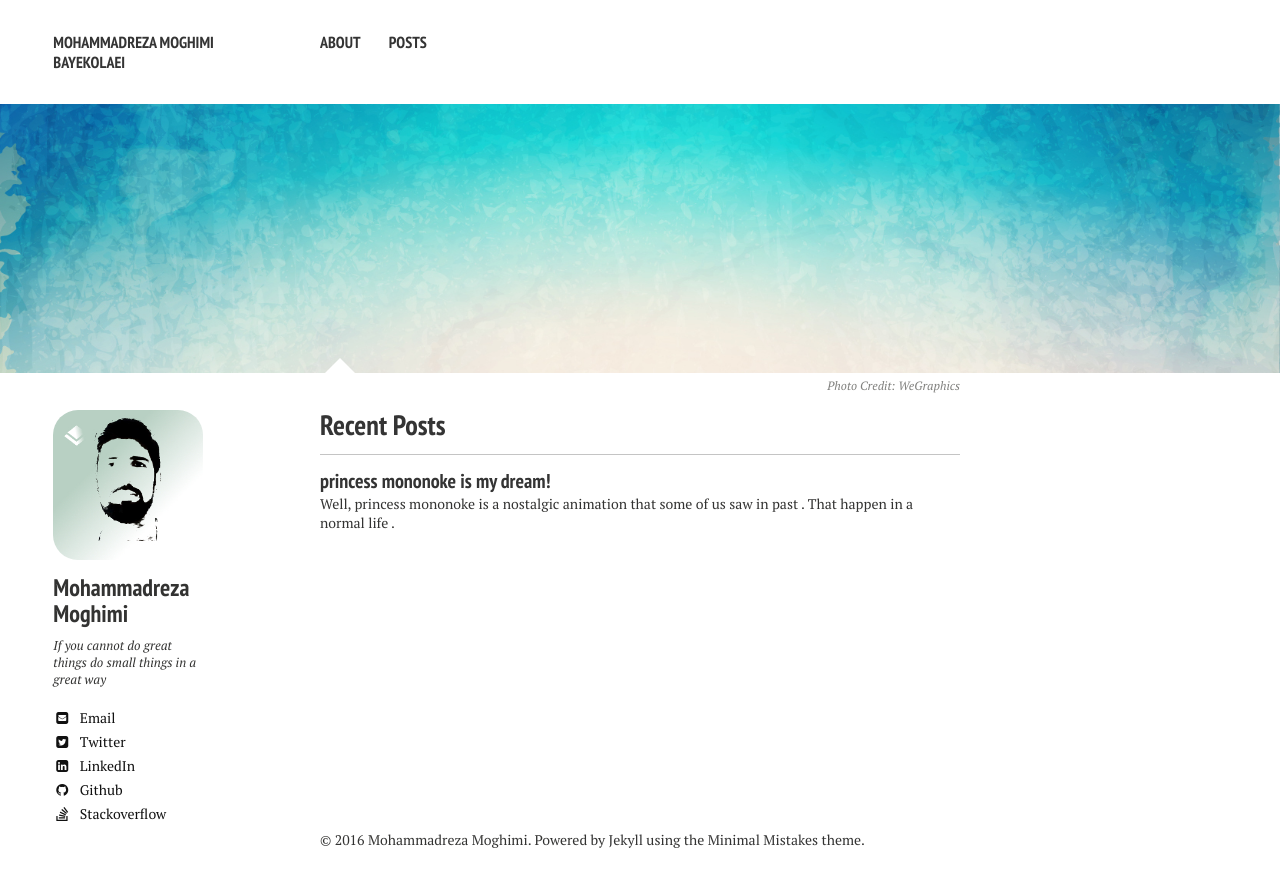
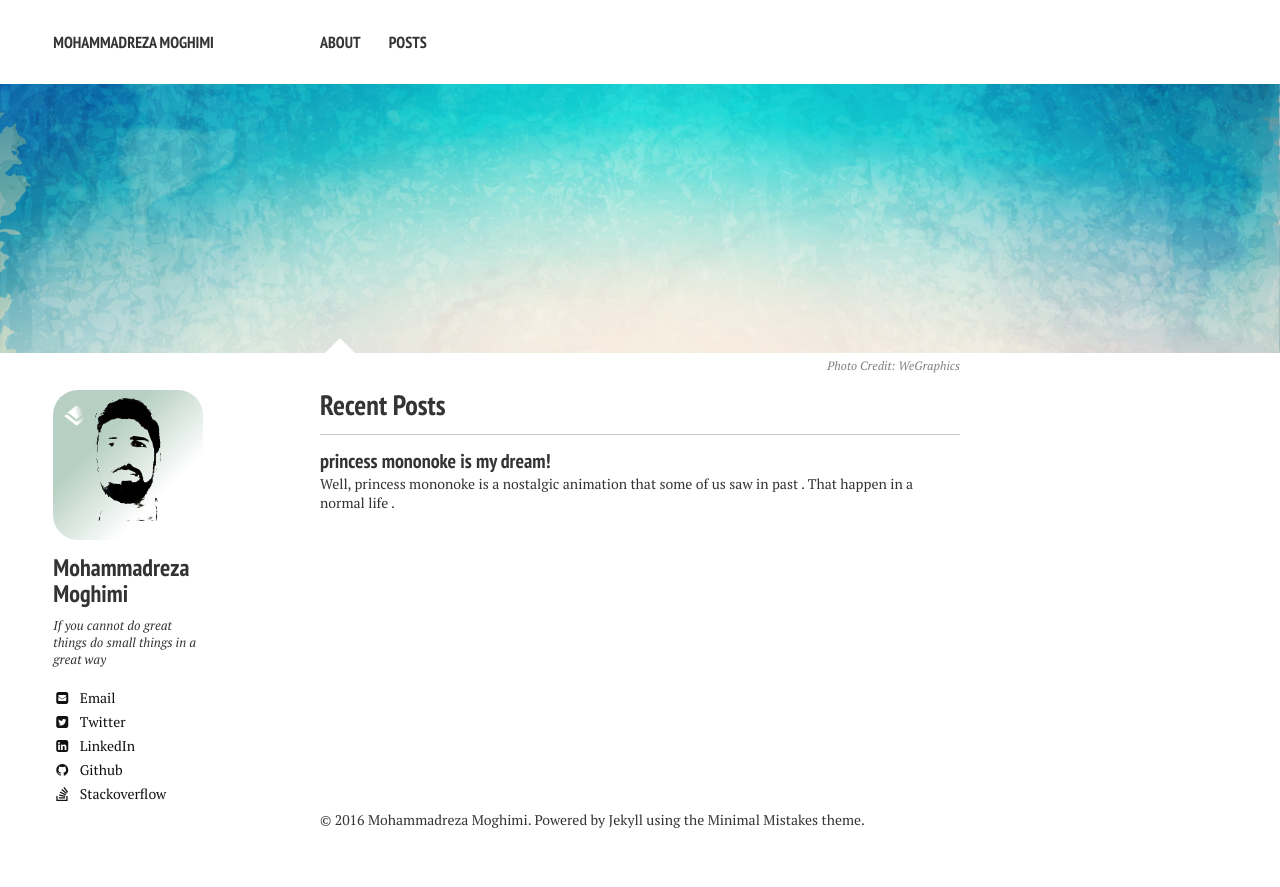
Before and after one commit to mimr9/mimr9.github.io, a Jekyll site: the page built from index.md, in a window 1280 px wide. Shown: the top 887 px of the page. Built offline with Jekyll 4.4.1, drawn with Linux system fonts in a browser that asks for light colours; nearby versions of some CDN libraries.

Commit message:
Update _config.yml

```diff
--- a/_config.yml
+++ b/_config.yml
@@ -1,6 +1,6 @@
 # Site wide configuration
 
-title:            Mohammadreza Moghimi bayekolaei
+title:            Mohammadreza Moghimi
 locale:           en_US
 url:
 
```
